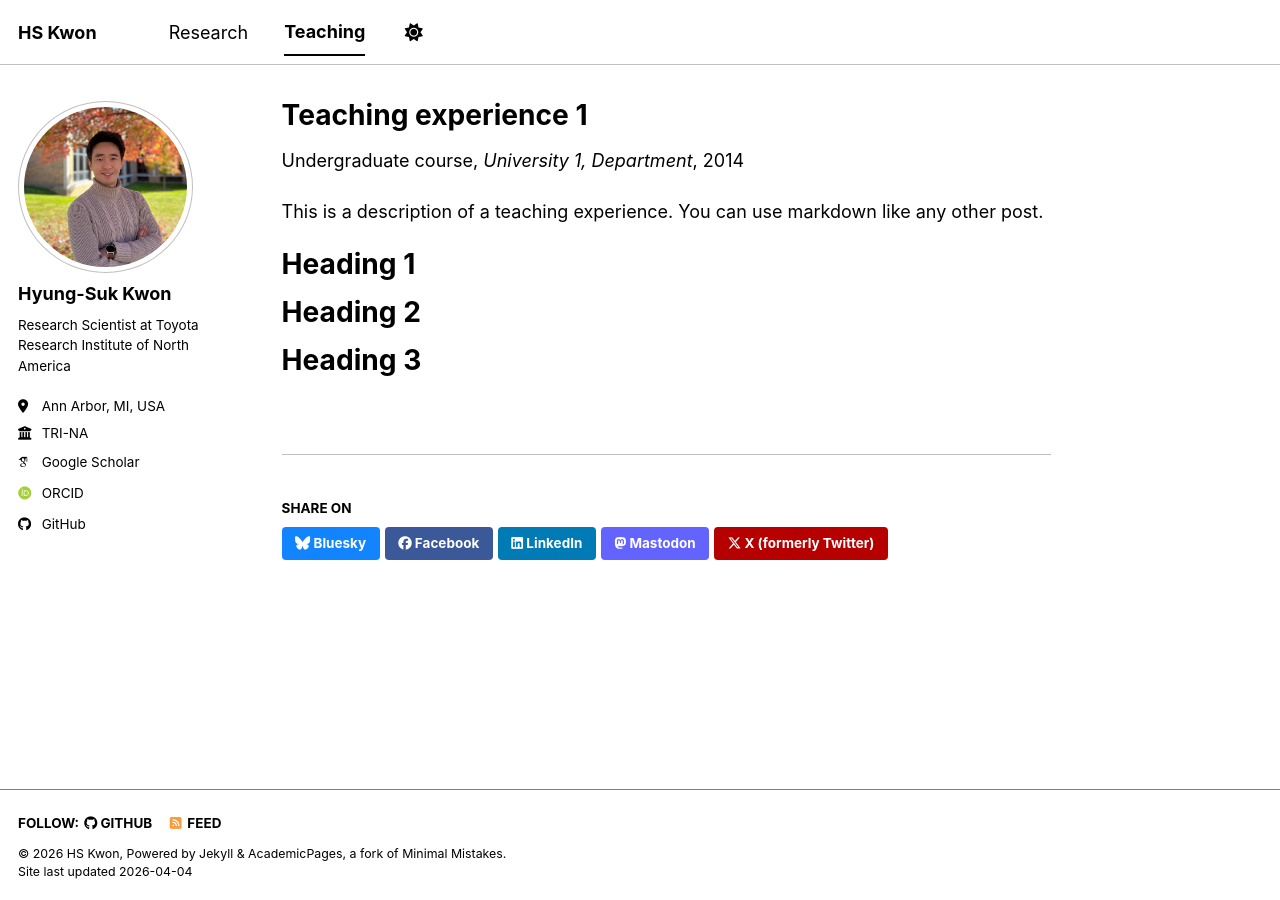
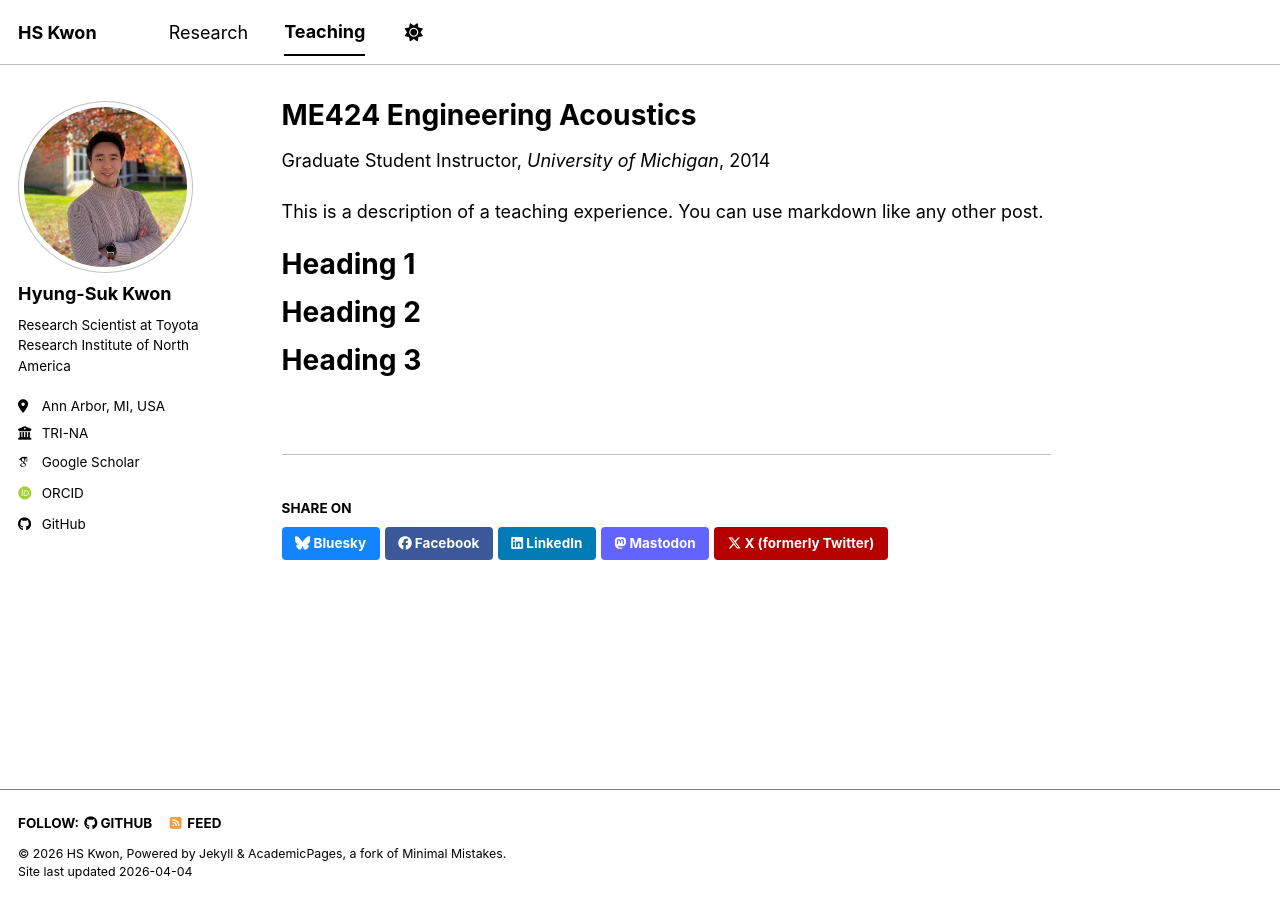
Before and after one commit to Kwon-HyungSuk/kwon-hyungsuk.github.io, a Jekyll site: the page built from _teaching/2014-spring-teaching-1.md, in a window 1280 px wide. Built offline with Jekyll 4.4.1, drawn with Linux system fonts in a browser that asks for light colours; some web fonts are replaced; a script bundle is joined from its source files by our own code; library files that are not in the unit come from our copies.

Commit message:
Update 2014-spring-teaching-1.md

```diff
--- a/_teaching/2014-spring-teaching-1.md
+++ b/_teaching/2014-spring-teaching-1.md
@@ -1,9 +1,9 @@
 ---
-title: "Teaching experience 1"
+title: "ME424 Engineering Acoustics"
 collection: teaching
-type: "Undergraduate course"
+type: "Graduate Student Instructor"
 permalink: /teaching/2014-spring-teaching-1
-venue: "University 1, Department"
+venue: "University of Michigan"
 date: 2014-01-01
 location: "City, Country"
 ---
```
